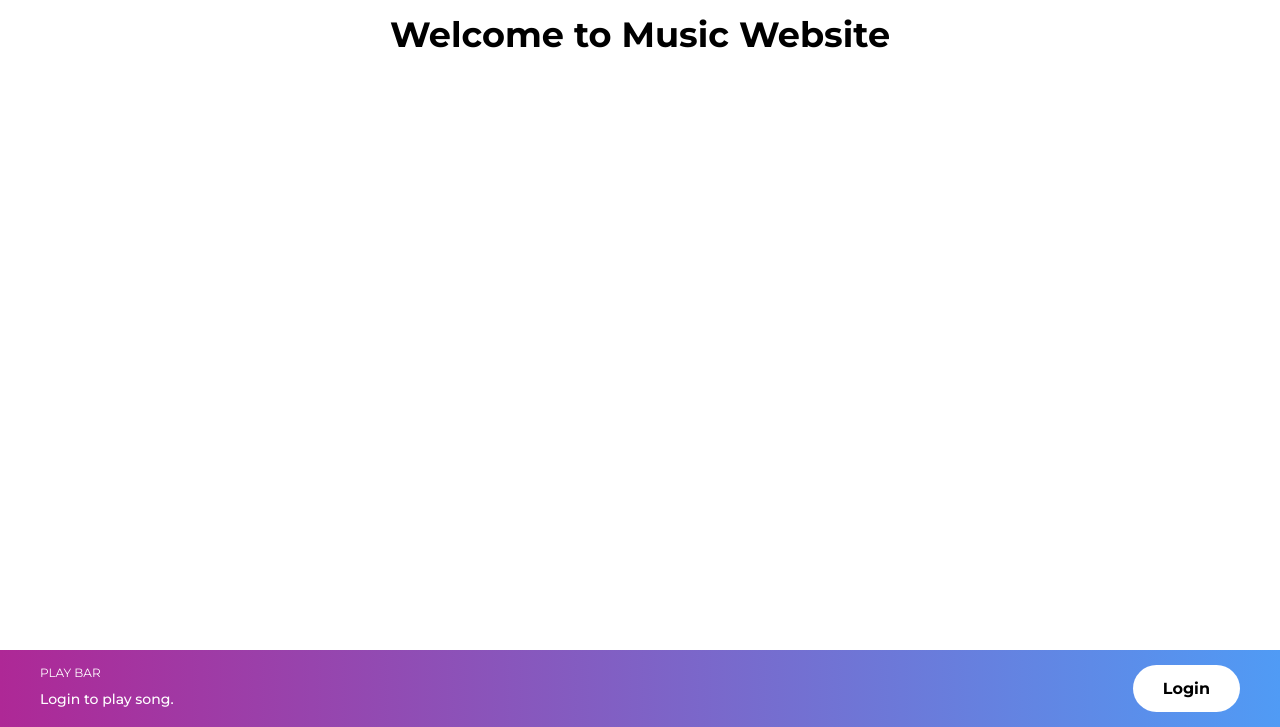
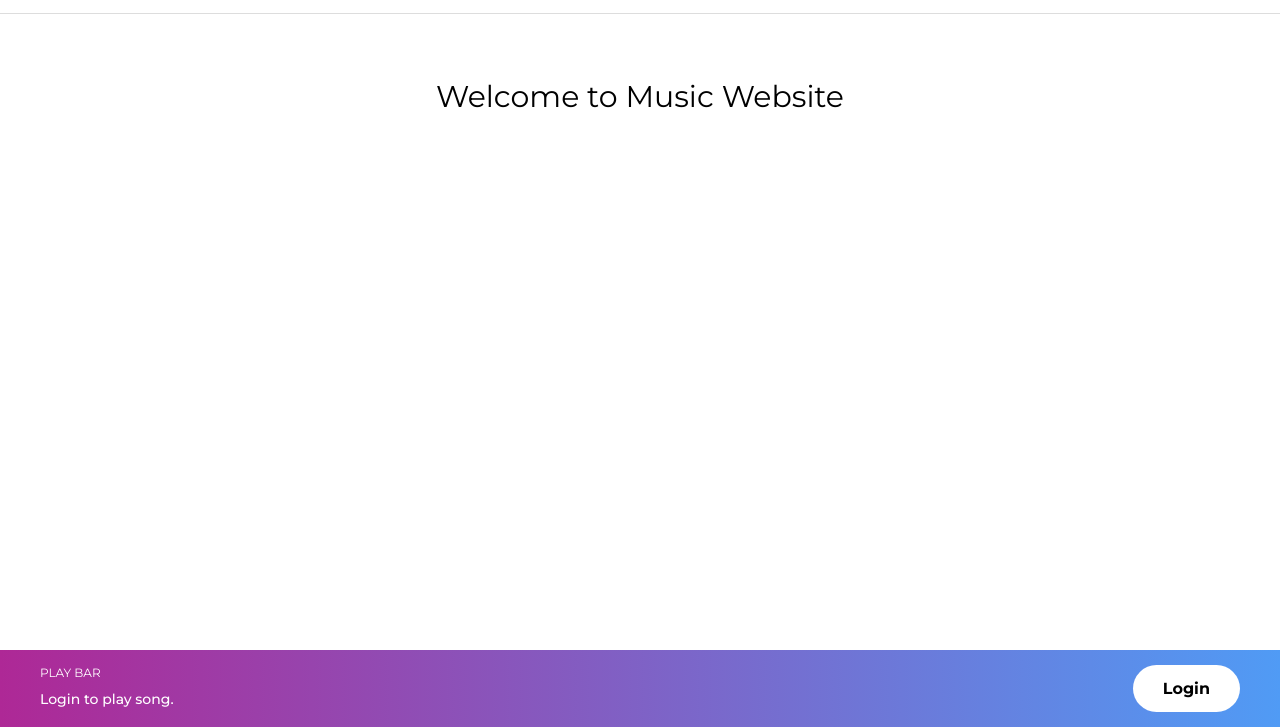
Before and after one commit to wap-2024/final-project, a website: page views/index.html in a window 1280 px wide. Shown: the part 73-800 px from the top of the page. Drawn offline with Linux system fonts and the light colour scheme.

Commit message:
update hr tag

```diff
--- a/public/css/style.css
+++ b/public/css/style.css
@@ -12,6 +12,7 @@
     justify-content: space-between;
     justify-items: center;
     padding: 16px 32px;
+    border-bottom: 1px solid #ddd;
 }
 
 .header .navbar {
@@ -76,6 +77,10 @@
 
 .welcome {
     text-align: center;
+    margin-top: 64px;
+}
+
+.welcome h3 {
     font-size: 30px;
     font-weight: normal;
 }
```
